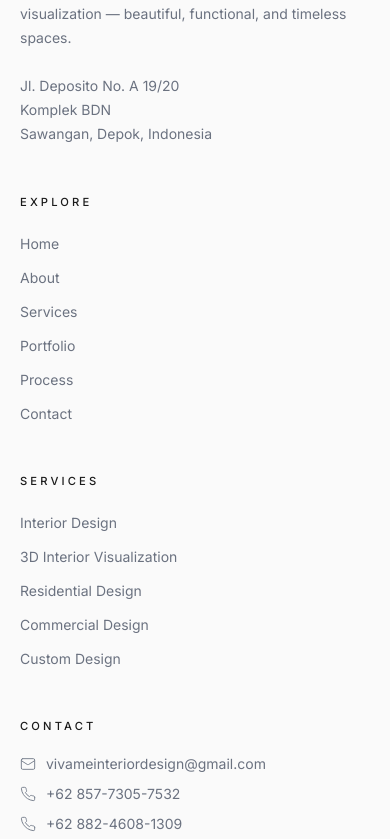
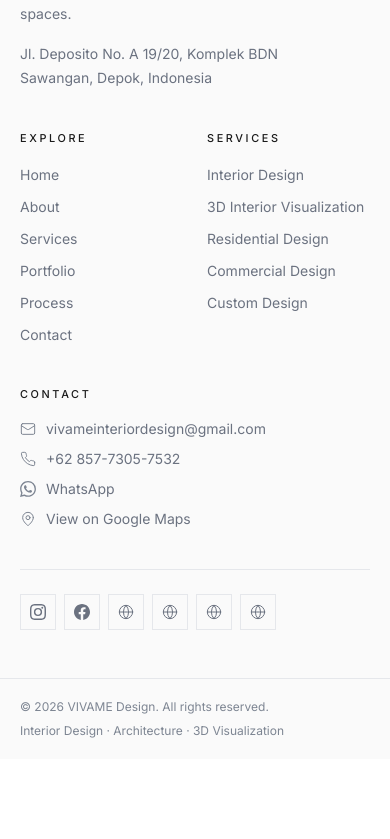
Before and after one commit to darykusuma741/vivame-design, a Next.js app: page / in a window 390 px wide. Shown: the part 8805-9644 px from the top of the page. After the commit the page ends 9564 px from the top, so only its background shows below. Built offline with nearby package versions, Linux system fonts and the light colour scheme; no server answers.

Commit message:
Simplify and compact footer for mobile (2-col links, inline social row)

```diff
--- a/src/components/layout/Footer.tsx
+++ b/src/components/layout/Footer.tsx
@@ -19,34 +19,34 @@ export function Footer() {
 
   return (
     <footer className="border-t border-line bg-secondary">
-      <div className="container-site grid gap-12 py-16 md:grid-cols-2 md:py-20 lg:grid-cols-12">
+      <div className="container-site py-12 md:py-16">
+        <div className="grid gap-10 lg:grid-cols-12 lg:gap-8">
           {/* Brand + address */}
-        <div className="lg:col-span-4">
+          <div className="lg:col-span-5">
             <Image
               src={withBasePath("/images/logo.webp")}
               alt="VIVAME Design"
               width={489}
               height={257}
-            className="h-10 w-auto"
+              className="h-9 w-auto"
             />
-          <p className="mt-6 max-w-sm text-sm leading-6 text-stone">
+            <p className="mt-5 max-w-sm text-sm leading-6 text-stone">
               {t("footer.about")}
             </p>
-          <address className="mt-6 text-sm not-italic leading-6 text-stone">
-            {site.location.line1}
-            <br />
-            {site.location.line2}
+            <address className="mt-4 text-sm not-italic leading-6 text-stone">
+              {site.location.line1}, {site.location.line2}
               <br />
               {site.location.city}, {site.location.country}
             </address>
           </div>
 
-        {/* Explore */}
-        <nav aria-label="Footer" className="lg:col-span-2">
-          <p className="text-[0.7rem] font-medium uppercase tracking-[0.28em] text-ink">
+          {/* Explore + Services (side-by-side on mobile) */}
+          <div className="grid grid-cols-2 gap-6 sm:gap-10 lg:col-span-4">
+            <nav aria-label="Footer">
+              <p className="text-[0.68rem] font-medium uppercase tracking-[0.24em] text-ink">
                 {t("footer.explore")}
               </p>
-          <ul className="mt-5 space-y-2.5">
+              <ul className="mt-4 space-y-2">
                 {nav.map((item) => (
                   <li key={item.href}>
                     <Link
@@ -59,13 +59,11 @@ export function Footer() {
                 ))}
               </ul>
             </nav>
-
-        {/* Services */}
-        <nav aria-label="Services" className="lg:col-span-3">
-          <p className="text-[0.7rem] font-medium uppercase tracking-[0.28em] text-ink">
+            <nav aria-label="Services">
+              <p className="text-[0.68rem] font-medium uppercase tracking-[0.24em] text-ink">
                 {t("footer.services")}
               </p>
-          <ul className="mt-5 space-y-2.5">
+              <ul className="mt-4 space-y-2">
                 {services.map((service) => (
                   <li key={service.slug}>
                     <Link
@@ -78,13 +76,14 @@ export function Footer() {
                 ))}
               </ul>
             </nav>
+          </div>
 
-        {/* Contact + social */}
+          {/* Contact */}
           <div className="lg:col-span-3">
-          <p className="text-[0.7rem] font-medium uppercase tracking-[0.28em] text-ink">
+            <p className="text-[0.68rem] font-medium uppercase tracking-[0.24em] text-ink">
               {t("footer.contact")}
             </p>
-          <ul className="mt-5 space-y-2.5 text-sm">
+            <ul className="mt-4 space-y-2.5 text-sm">
               <li>
                 <a
                   href={`mailto:${site.email}`}
@@ -94,17 +93,15 @@ export function Footer() {
                   {site.email}
                 </a>
               </li>
-            {site.phones.map((phone) => (
-              <li key={phone.tel}>
+              <li>
                 <a
-                  href={`tel:${phone.tel}`}
+                  href={`tel:${primary.tel}`}
                   className="flex items-center gap-2.5 text-stone transition-colors hover:text-ink"
                 >
                   <PhoneIcon className="h-4 w-4 shrink-0 text-faint" />
-                  {phone.display}
+                  {primary.display}
                 </a>
               </li>
-            ))}
               <li>
                 <a
                   href={primary.wa}
@@ -128,8 +125,11 @@ export function Footer() {
                 </a>
               </li>
             </ul>
+          </div>
+        </div>
 
-          <div className="mt-6 flex flex-wrap gap-2">
+        {/* Social */}
+        <div className="mt-10 flex flex-wrap gap-2 border-t border-line pt-6">
           {site.social.map((social) => (
             <a
               key={social.label}
@@ -145,10 +145,9 @@ export function Footer() {
           ))}
         </div>
       </div>
-      </div>
 
       <div className="border-t border-line">
-        <div className="container-site flex flex-col gap-2 py-6 text-xs text-faint sm:flex-row sm:items-center sm:justify-between">
+        <div className="container-site flex flex-col gap-2 py-5 text-xs text-faint sm:flex-row sm:items-center sm:justify-between">
           <p>
             © {year} {site.legalName}. {t("footer.rights")}
           </p>
```
Lines whose indentation alone changed are shown as unchanged.
